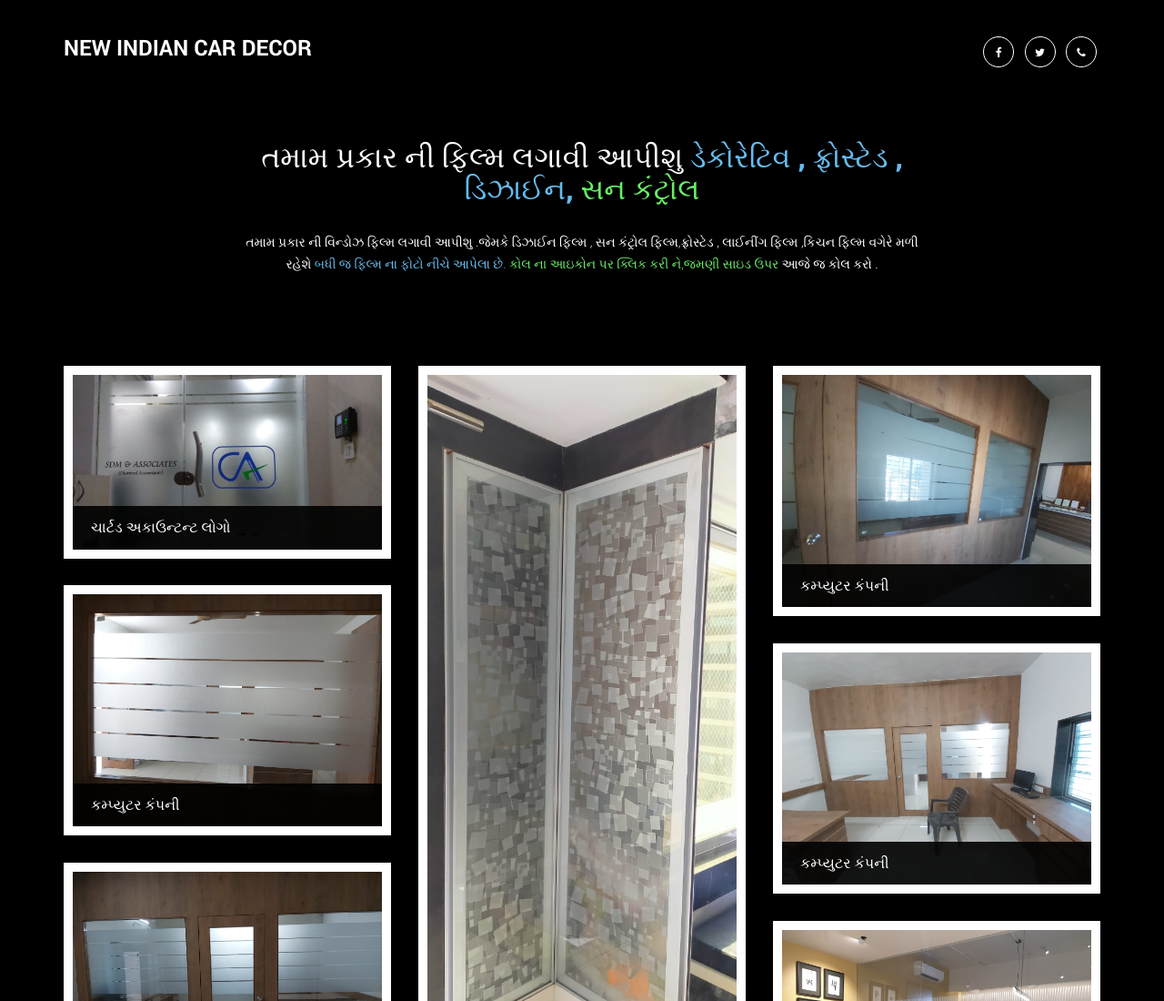
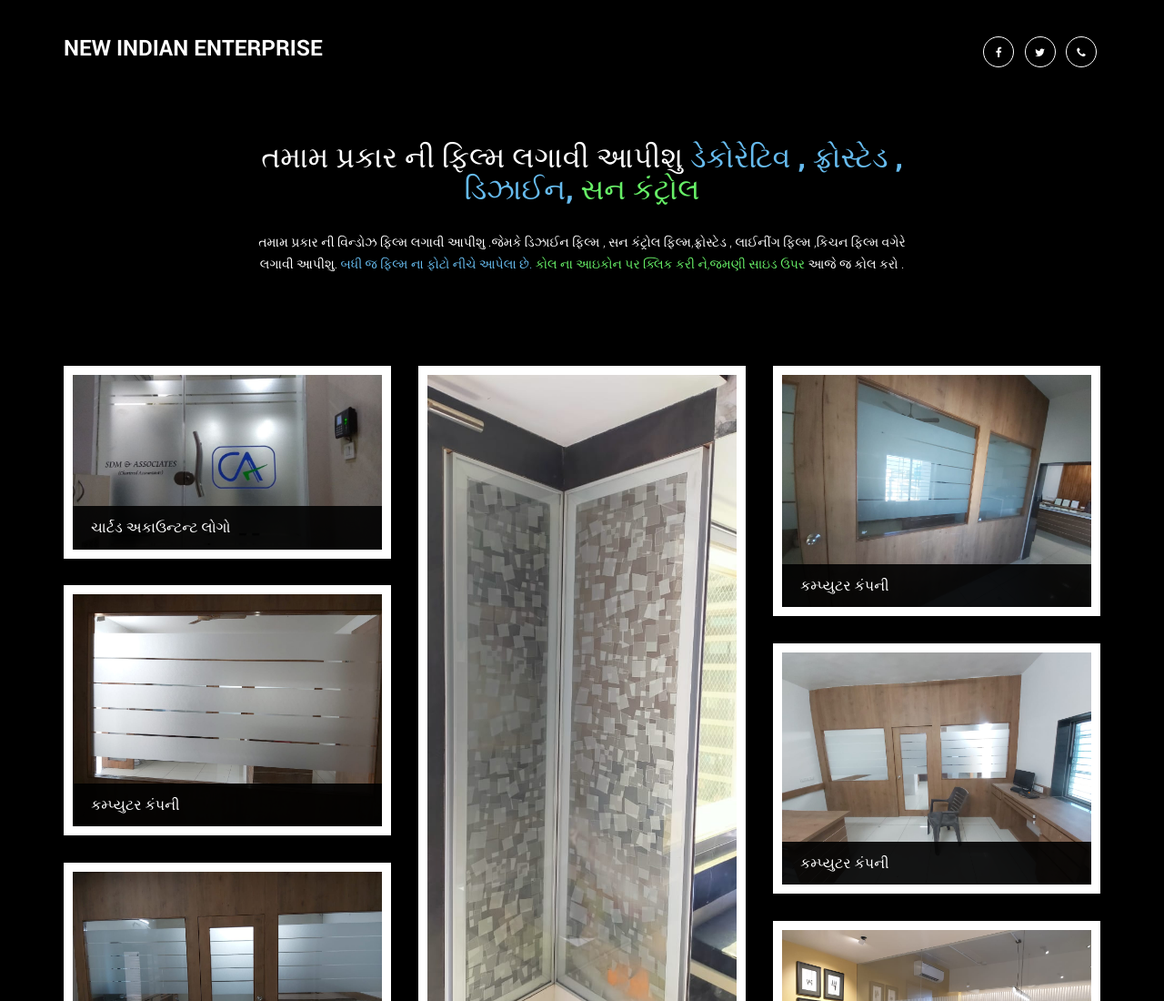
Before and after one commit to shivamvora/New-Indian-Car-Decor, a plain HTML site: page index.html in a window 1280 px wide. Shown: the top 1100 px of the page at 91% size. Drawn offline with Linux system fonts and the light colour scheme.

Commit message:
Update index.html
update index.html file

```diff
--- a/index.html
+++ b/index.html
@@ -35,7 +35,7 @@
     <div class="site-top">
         <div class="site-header clearfix">
             <div class="container">
-                <a href="#" class="site-brand pull-left"><strong>New Indian Car Decor</strong> </a>
+                <a href="#" class="site-brand pull-left"><strong>New Indian Enterprise</strong> </a>
                 <div class="social-icons pull-right">
                     <ul>
                         <li><a href="https://www.facebook.com/profile.php?id=100002960871040" class="fa fa-facebook"
@@ -56,7 +56,7 @@
                             </span><span class="green">સન કંટ્રોલ </span></h2>
                         <p>તમામ પ્રકાર ની વિન્ડોઝ ફિલ્મ લગાવી આપીશુ .જેમકે ડિઝાઈન ફિલ્મ , સન કંટ્રોલ
                             ફિલ્મ,ફ્રોસ્ટેડ , લાઈનીંગ ફિલ્મ ,કિચન ફિલ્મ વગેરે
-                            મળી રહેશે <span class="blue">બધી જ ફિલ્મ ના ફોટો નીચે આપેલા છે. </span><span
+                           લગાવી આપીશુ. <span class="blue">બધી જ ફિલ્મ ના ફોટો નીચે આપેલા છે. </span><span
                                 class="green">કોલ ના આઇકોન પર ક્લિક કરી ને,જમણી સાઇડ ઉપર </span>
                             આજે જ કોલ કરો .</p>
                     </div>
```
